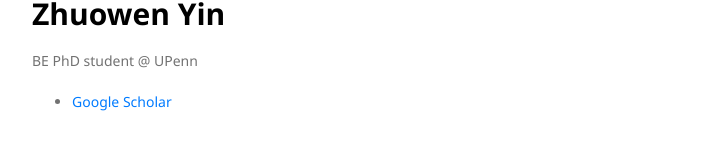
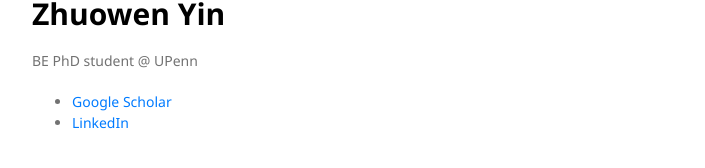
Before and after one commit to zhuowenyin/zhuowenyin.github.io, a Jekyll site: the page built from index.md, in a window 1280 px wide. Shown: the part 281-449 px from the top of the page, without its empty margins (58-763 px from the left). Built offline with Jekyll 4.4.1, drawn with Linux system fonts in a browser that asks for light colours.

Commit message:
Add LinkedIn link to default layout

```diff
--- a/_layouts/default.html
+++ b/_layouts/default.html
@@ -25,6 +25,7 @@
 
         <ul>
           <li><a href="https://scholar.google.com/citations?user=TcJ878YAAAAJ&hl=en">Google Scholar</a></li>
+          <li><a href="https://www.linkedin.com/in/zhuowen-yin-876bb4234/">LinkedIn</a></li>
         </ul>
 
       </header>
```
